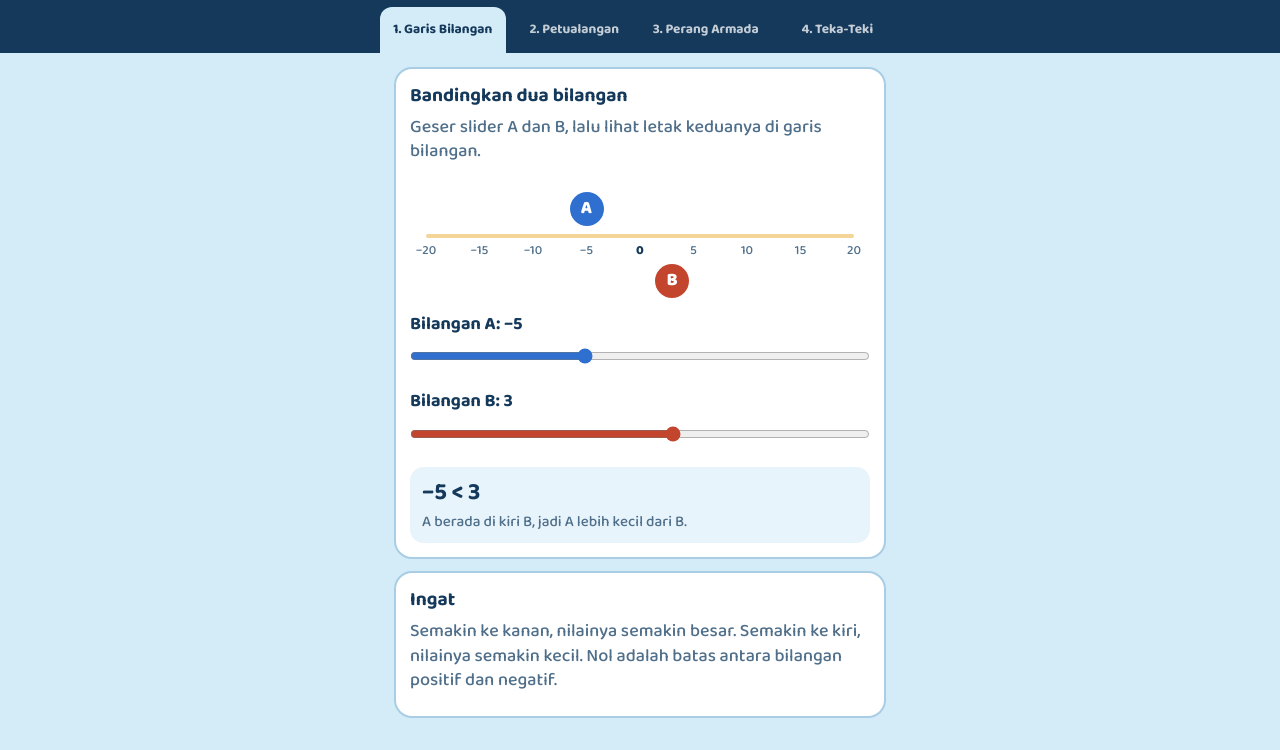
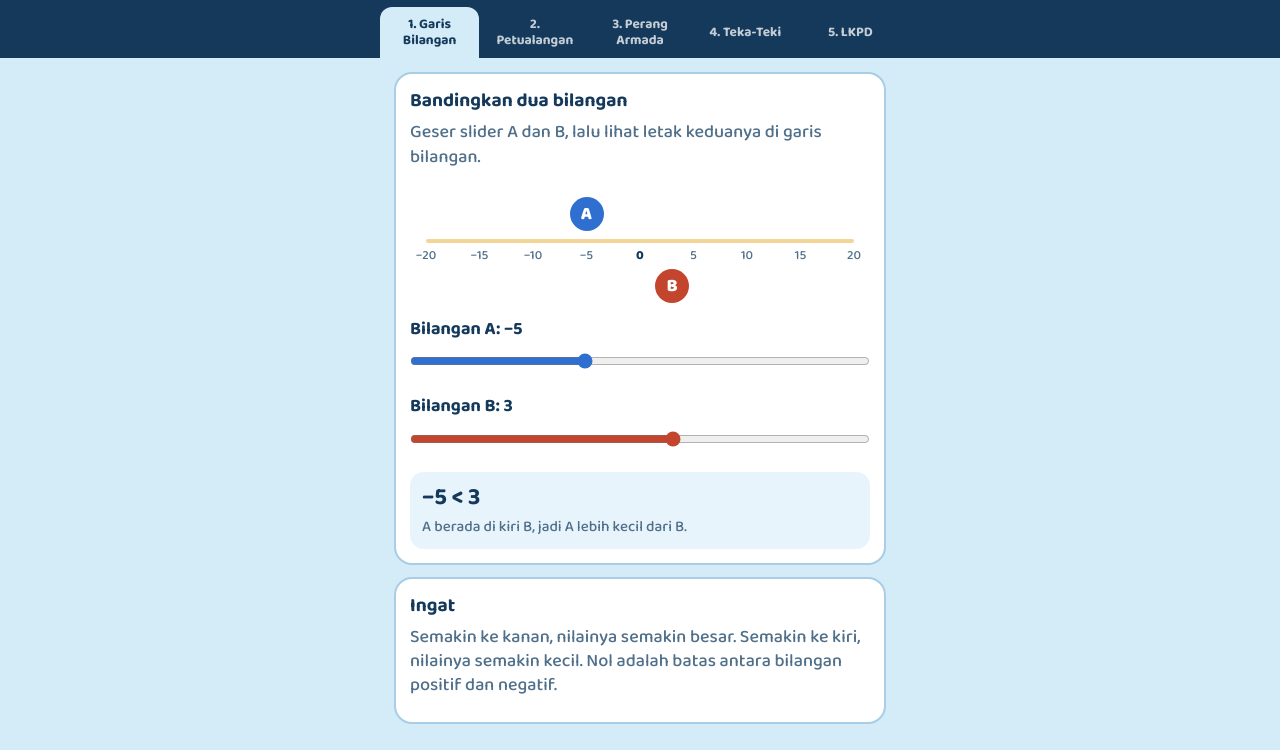
Before and after one commit to nurulnazmi228-ai/mathisfun, a plain HTML site: page index.html in a window 1280 px wide. Shown: the part 57-807 px from the top of the page. Drawn offline with Linux system fonts and the light colour scheme.

Commit message:
Add files via upload

```diff
--- a/index.html
+++ b/index.html
@@ -81,7 +81,7 @@ p{margin:0 0 10px;color:var(--mute)}
 </head>
 <body>
 <header class="site"><div class="hin"><div><div class="ht">E-Matematika Interaktif</div><div class="hs">Bilangan Bulat untuk Kelas 7 SMP</div></div><div class="pt" id="poin">⭐ 0 Poin</div></div>
-<nav class="tabs"><button id="b1" class="on" onclick="showTab(1)">1. Garis Bilangan</button><button id="b2" onclick="showTab(2)">2. Petualangan</button><a href="armada.html">3. Perang Armada</a><a href="tekateki.html">4. Teka-Teki</a></nav></header>
+<nav class="tabs"><button id="b1" class="on" onclick="showTab(1)">1. Garis Bilangan</button><button id="b2" onclick="showTab(2)">2. Petualangan</button><a href="armada.html">3. Perang Armada</a><a href="tekateki.html">4. Teka-Teki</a><a href="lkpd.html">5. LKPD</a></nav></header>
 <section class="sec" id="t1">
 <div class="card"><h2>Bandingkan dua bilangan</h2><p>Geser slider A dan B, lalu lihat letak keduanya di garis bilangan.</p>
 <div class="nl" id="nl"></div>
```
